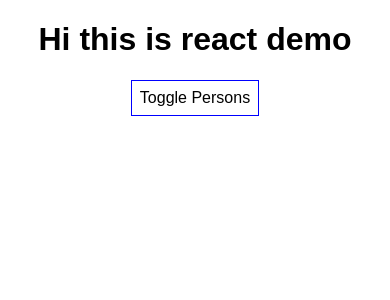
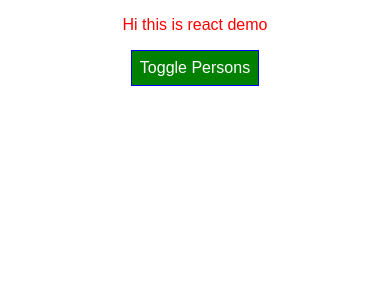
Before and after one commit to PRASAD2344/react-demo-1, a React (Create React App) app: page / in a window 390 px wide. Shown: the top 300 px of the page. Built offline with nearby package versions, Linux system fonts and the light colour scheme.

Commit message:
Radium for media queries and pseduo selectors

```diff
--- a/package.json
+++ b/package.json
@@ -3,9 +3,11 @@
   "version": "0.1.0",
   "private": true,
   "dependencies": {
+    "radium": "^0.26.0",
     "react": "^16.13.1",
     "react-dom": "^16.13.1",
-    "react-scripts": "1.1.5"
+    "react-scripts": "1.1.5",
+    "styled-components": "^5.2.0"
   },
   "scripts": {
     "start": "react-scripts start",
--- a/src/App.css
+++ b/src/App.css
@@ -1,3 +1,11 @@
 .App {
   text-align: center;
 }
+
+.red {
+  color: red;
+}
+
+.bold{
+  font-weight: bold;
+}
--- a/src/App.js
+++ b/src/App.js
@@ -1,6 +1,7 @@
 import React, { Component } from 'react';
 import './App.css';
 import Person from './Person/Person';
+import Radium, {StyleRoot} from 'radium'
 
  class App extends Component {
 
@@ -43,15 +44,27 @@ import React, { Component } from 'react';
    }
 
    render() {
+
      const buttonStyle = {
-       backgroundColor: 'white',
+       backgroundColor: 'green',
+       color: 'white',
        font: 'inherit',
        border: '1px solid blue',
        padding: '8px',
-       cursor: 'pointer'
+       cursor: 'pointer',
+       ':hover': {
+         backgroundColor: 'lightgreen',
+         color: 'black',
        }
+     }
+
      let persons = null;
      if(this.state.showPersons){
+       buttonStyle.backgroundColor = 'red';
+       buttonStyle[':hover'] = {
+         backgroundColor: 'salmon',
+         color: 'black'
+       }
        persons = (
          <div>
            {this.state.persons.map((person,index) => {
@@ -65,18 +78,31 @@ import React, { Component } from 'react';
         </div>
        )
      }
+
+     let classes = [];
+
+     if(this.state.persons.length <= 2){
+       classes.push('red');
+     }
+     if(this.state.persons.length <= 1){
+      classes.push('bold');
+     }
+
      return (
+       <StyleRoot>
         <div className="App">
-        <h1>Hi this is react demo</h1>
+          <p className={classes.join(' ')}>Hi this is react demo</p>
           <button
             onClick={this.togglerPersonsHandler}
             style={buttonStyle}>Toggle Persons
           </button>
           {persons}
         </div>
+       </StyleRoot>
      );
+
      //return React.createElement('div',{className: 'App'},React.createElement('h1',null,'This is react App!!'));
    }
  }
 
- export default App;
+ export default Radium(App);
--- a/src/Person/Person.js
+++ b/src/Person/Person.js
@@ -1,9 +1,15 @@
 import React from 'react';
 import './Person.css';
+import Radium from 'radium'
 
 const person = (props) => {
+  const style = {
+    '@media (min-width: 500px)': {
+      width: '450px'
+    }
+  }
   return(
-    <div className="Person">
+    <div className="Person" style={style}>
       <p onClick={props.click}>I'm {props.name} and I am {props.age} years old!</p>
       <p>{props.children}</p>
       <input type="text" onChange={props.changed} value={props.name}/>
@@ -11,4 +17,4 @@ const person = (props) => {
   )
 };
 
-export default person;
+export default Radium(person);
```
Also changed, not shown: 1 other file (tests, documents, lock files or other folders). Lines whose indentation alone changed are shown as unchanged.
